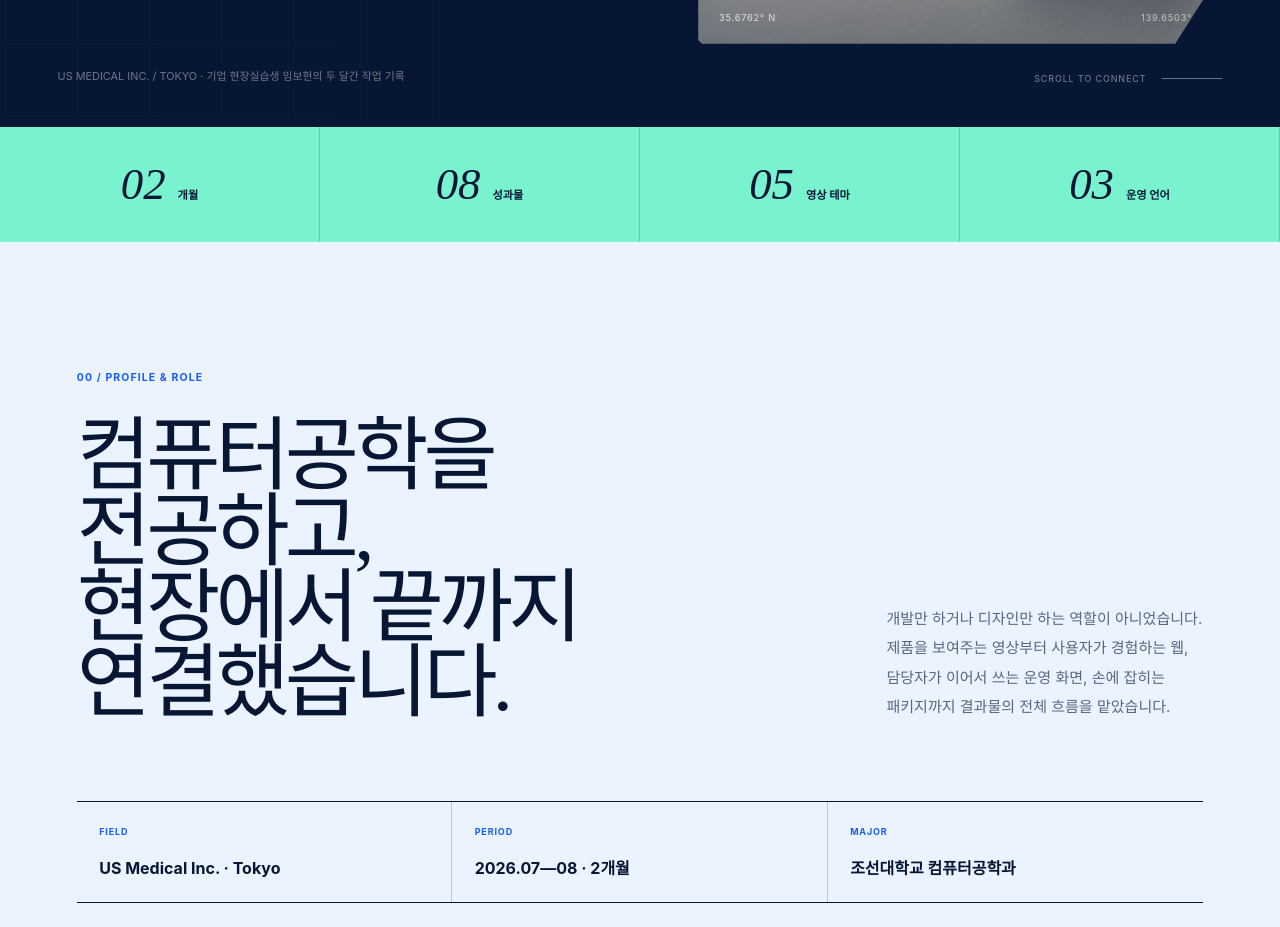
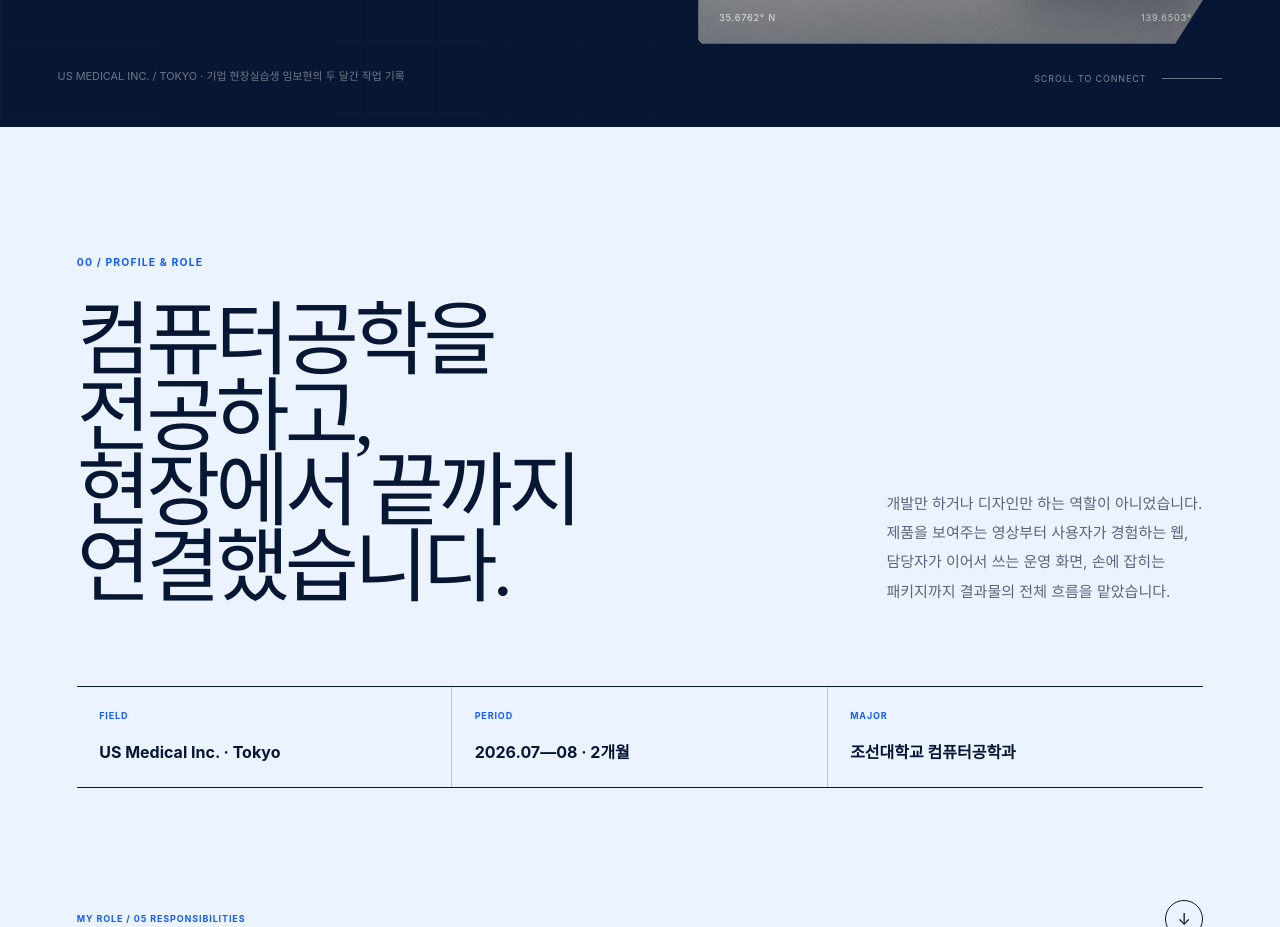
Before and after one commit to s843210/Jisa_bohyun, a Next.js app: page / in a window 1280 px wide. Shown: the part 1040-1967 px from the top of the page. Built offline with nearby package versions, Linux system fonts and the light colour scheme.

Commit message:
Remove hero statistics strip

```diff
--- a/app/globals.css
+++ b/app/globals.css
@@ -521,33 +521,6 @@ img {
   width: 60px;
   height: 1px;
   background: rgba(255, 255, 255, 0.4);
-}
-
-.stat-strip {
-  display: grid;
-  grid-template-columns: repeat(4, 1fr);
-  background: var(--electric);
-}
-
-.stat-strip > div {
-  display: flex;
-  align-items: baseline;
-  justify-content: center;
-  gap: 0.75rem;
-  padding: 1.5rem 2rem;
-  border-right: 1px solid rgba(7, 22, 51, 0.18);
-}
-
-.stat-strip b {
-  font-family: var(--serif);
-  font-size: clamp(2rem, 3.5vw, 3.6rem);
-  font-style: italic;
-  font-weight: 400;
-}
-
-.stat-strip span {
-  font-size: 0.7rem;
-  font-weight: 750;
 }
 
 .profile-section {
@@ -1477,8 +1450,6 @@ img {
   .hero-media { min-height: 520px; margin-top: 3rem; border-radius: 48% 48% 6px 6px / 23% 23% 6px 6px; }
   .hero-caption { grid-row: 3; }
   .scroll-mark { display: none; }
-  .stat-strip { grid-template-columns: repeat(2,1fr); }
-  .stat-strip > div { padding: 1rem; border-bottom: 1px solid rgba(7,22,51,.18); }
   .section-pad { padding: 5rem 1.2rem; }
   .profile-intro { gap: 2rem; }
   .profile-intro h2 { font-size: clamp(3rem, 13vw, 4.5rem); }
--- a/app/page.tsx
+++ b/app/page.tsx
@@ -26,9 +26,6 @@ const copy = {
     explore: "프로젝트 보기",
     scroll: "SCROLL TO CONNECT",
     heroNote: "US MEDICAL INC. / TOKYO · 기업 현장실습생 임보현의 두 달간 작업 기록",
-    month: "개월",
-    works: "성과물",
-    scenes: "영상 테마",
     languages: "운영 언어",
     profileLabel: "00 / PROFILE & ROLE",
     profileTitle: "컴퓨터공학을 전공하고,\n현장에서 끝까지 연결했습니다.",
@@ -129,9 +126,6 @@ const copy = {
     explore: "プロジェクトを見る",
     scroll: "SCROLL TO CONNECT",
     heroNote: "US MEDICAL INC. / TOKYO · 企業現場実習生イム・ボヒョンの2か月の記録",
-    month: "か月",
-    works: "成果物",
-    scenes: "動画テーマ",
     languages: "運用言語",
     profileLabel: "00 / PROFILE & ROLE",
     profileTitle: "コンピュータ工学を学び、\n現場で最後までつなげました。",
@@ -489,13 +483,6 @@ export default function Home() {
         <div className="scroll-mark"><span>{t.scroll}</span><i /></div>
       </section>
 
-      <section className="stat-strip" aria-label={lang === "ko" ? "프로젝트 수치" : "プロジェクト数値"}>
-        <div><b>02</b><span>{t.month}</span></div>
-        <div><b>08</b><span>{t.works}</span></div>
-        <div><b>05</b><span>{t.scenes}</span></div>
-        <div><b>03</b><span>{t.languages}</span></div>
-      </section>
-
       <section className="profile-section section-pad" id="profile">
         <div className="profile-intro" data-reveal>
           <div>
```
